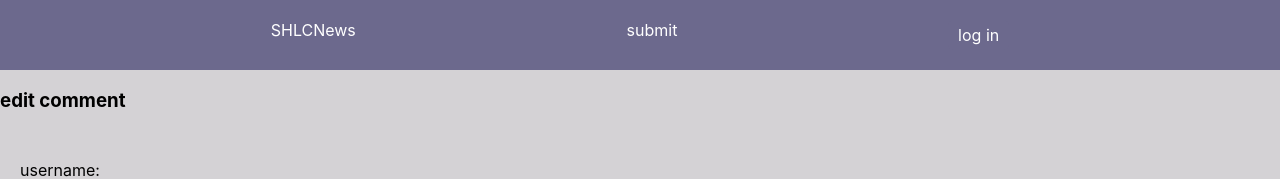
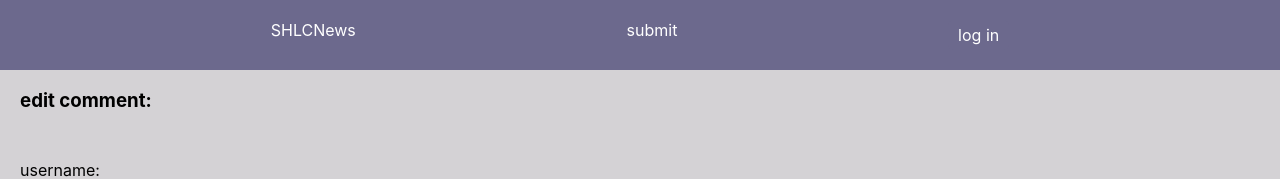
Before and after one commit to MintbeanHackathons/2020-04-30-juno-careerhack-week, a React (Create React App) app in the folder frontend/: page /edit/1 in a window 1280 px wide. Shown: the top 179 px of the page. Built offline with nearby package versions, Linux system fonts and the light colour scheme; no server answers.

Commit message:
even more styling edits

```diff
--- a/frontend/src/App.css
+++ b/frontend/src/App.css
@@ -125,6 +125,10 @@ button:focus {
   margin: 20px 0;
 }
 
+.comment h3 {
+  padding-left: 20px;
+}
+
 /* view comment styling */
 .viewComments {
   padding: 0 10px;
--- a/frontend/src/components/CommentEdit.js
+++ b/frontend/src/components/CommentEdit.js
@@ -66,7 +66,7 @@ class CommentEdit extends Component {
   render() {
     return (
       <div className="comment">
-        <h3>edit comment</h3>
+        <h3>edit comment:</h3>
         <form onSubmit={this.onSubmit}>
           <label> username: </label>
           <select
```
